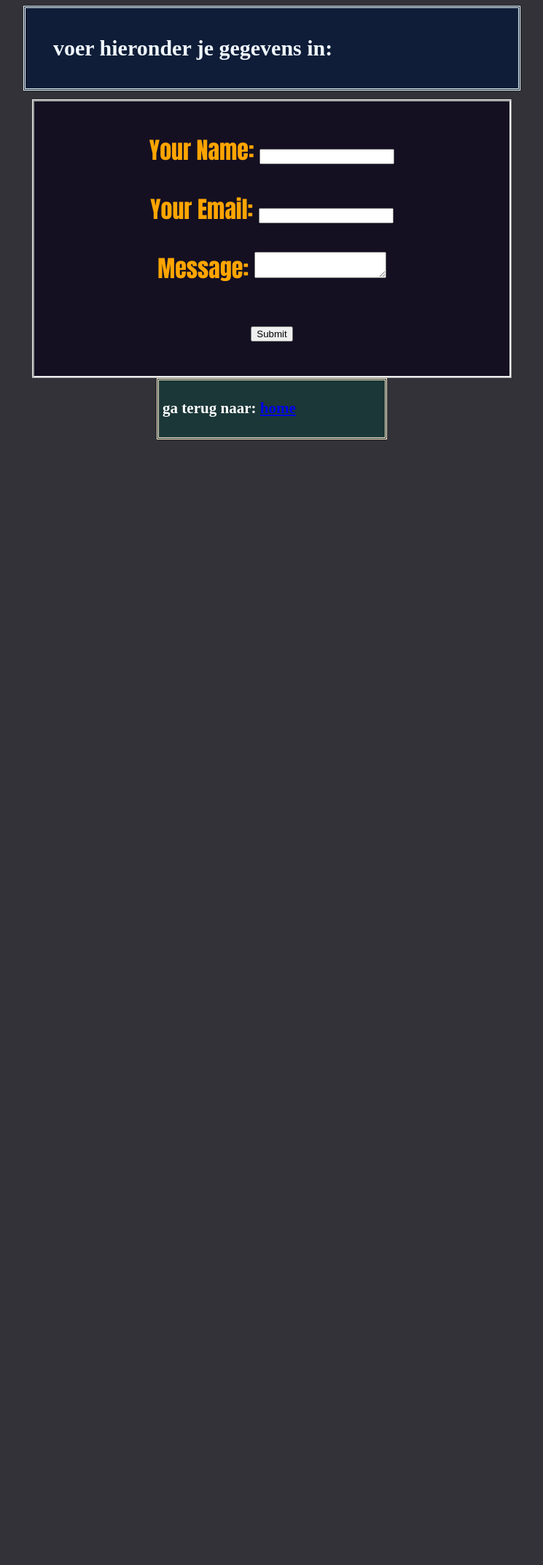
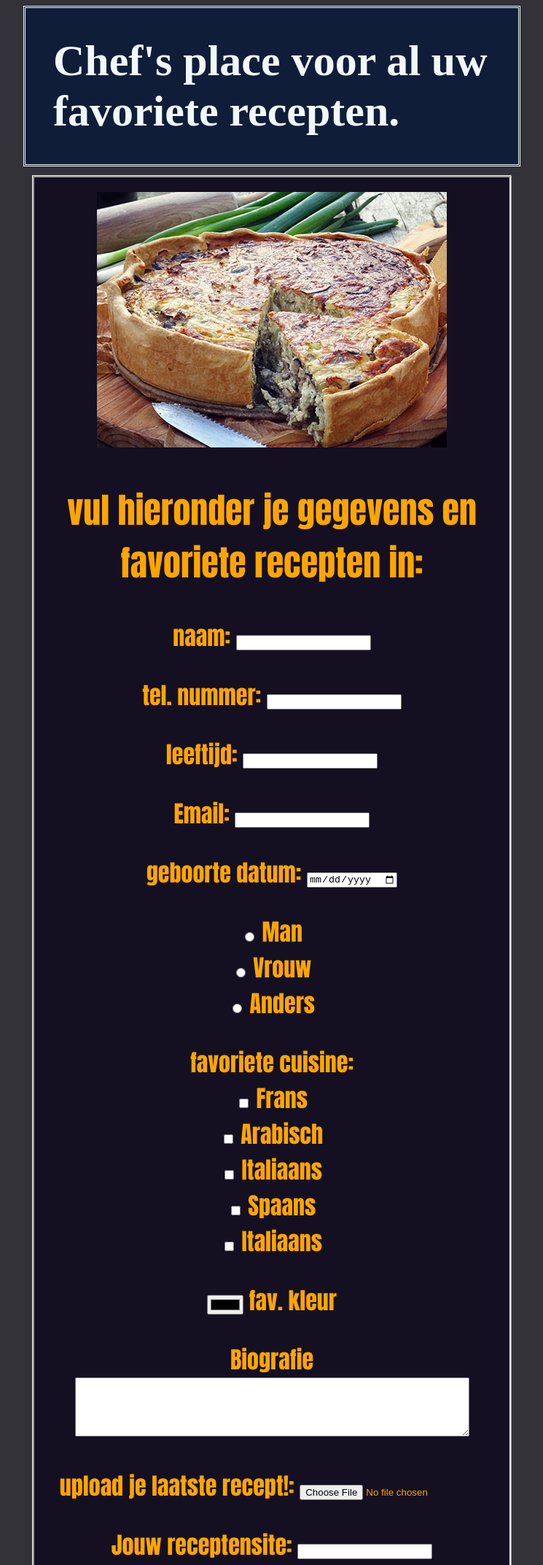
Before and after one commit to JimS-1987/Eerste-HTML, a plain HTML site: page opdracht 9/contact.html in a window 1280 px wide. Shown: the top 2144 px of the page at 73% size, without its empty margins (267-1012 px from the left). Before the commit the page ends 800 px from the top, so only its background shows below. Drawn offline with Linux system fonts and the light colour scheme.

Commit message:
Add files via upload

```diff
--- a/opdracht 9/contact.html
+++ b/opdracht 9/contact.html
@@ -8,23 +8,77 @@
     <title>Voer hier je gegevens in:</title>
   </head>
   <body>
-    <header class="title">voer hieronder je gegevens in:</header>
+    <header class="title">Chef's place voor al uw favoriete recepten.</header>
 
     <main>
+        <img class="img2" src="hartige-taart-met-paddenstoelen.jpg" alt="hartige-taart-met-paddenstoelen">
       <form name="contact" method="POST" data-netlify="true">
-        <p>
-          <label>Your Name: <input type="text" name="name" /></label>
-        </p>
-        <p>
-          <label>Your Email: <input type="email" name="email" /></label>
-        </p>
 
-        <p>
-          <label>Message: <textarea name="message"></textarea></label>
-        </p>
-        <p>
-          <button type="submit">Submit</button>
-        </p>
+        <h2>vul hieronder je gegevens en favoriete recepten in:</h2>
+            <p>
+                <label>naam: <input type="text" name="name" /></label>
+            </p>
+            <p>
+                <label>tel. nummer: <input type="text" name="phone" /></label>
+            </p>
+            <p>
+                <label>leeftijd: <input type="text" name="age" /></label>
+            </p>
+            <p>
+                <label>Email: <input type="email" name="email" /></label>
+            </p>
+                <label>geboorte datum: <input type="date" name="date of birth" /></label>
+            </p>
+             <P>
+                <label><input type="radio" id="male" name="gender" value="male">
+                <label for="male">Man</label><br>
+                <input type="radio" id="female" name="gender" value="female">
+                <label for="female">Vrouw</label><br>
+                <input type="radio" id="other" name="gender" value="other">
+                <label for="other">Anders</label>
+             </P>
+             <p>
+                <label>favoriete cuisine:</label><br>
+
+                <input type="checkbox" id="franse" name="vehicle1" value="Frans">
+                <label for="Franse keuken"> Frans</label><br>
+
+                <input type="checkbox" id="Arabisch" name="Arabische keuken" value="Arabisch">
+                <label for="Arabisch"> Arabisch</label><br>
+
+                <input type="checkbox" id="Italiaans" name="Italiaans" value="Italiaans">
+                <label for="vehicle3"> Italiaans</label><br>
+
+                <input type="checkbox" id="Spaans" name="Spaans" value="Spaans">
+                <label for="Spaans"> Spaans</label><br>
+
+                <input type="checkbox" id="Italiaans" name="Italiaans" value="Italiaans">
+                <label for="Italiaans"> Italiaans</label><br>
+            </p>
+            <p>
+                 <input type="color" id="fav.kleur" name="fav.kleur" value="color">
+                 <label for="fav.kleur">fav. kleur</label>
+            </p>
+            <P>
+                 <label for="biografie">Biografie</label><br>
+                 <textarea id="biografie" rows="5" cols="65"> </textarea>
+
+            </P>
+            <p>
+                <label for="myfile">upload je laatste recept!:</label>
+                <input type="file" id="myfile" name="myfile">
+            </p>
+            <p>  <label for="homepage">Jouw receptensite:</label>
+                 <input type="url" id="url" name="url">
+
+
+            <p>
+                <button type="submit">Submit</button>
+                <button type="reset">Reset</button>
+
+            </p>
+
+
       </form>
     </main>
     <footer>
--- a/opdracht 9/inline.css
+++ b/opdracht 9/inline.css
@@ -13,7 +13,7 @@
 }
 .title {
   margin: auto;
-  width: 400px;
+  width: 600px;
   color: aliceblue;
   border-style: double;
   border-color: azure;
@@ -76,10 +76,17 @@ body { background-color: rgb(17, 41, 39); }
 footer {border-color: blanchedalmond;border-style: double;padding: 5px; font-size: large; font-display:grid;
    background-color: rgb(27, 55, 56);
    margin:auto ;color:white;
-   width:300px;}
+   width:320px;}
 
 nav {border-style: dotted;
 border: floralwhite;}
+
+.img2{
+    min-width: 320px;
+    padding: auto;
+    height: auto;
+    width: auto;
+   display:grid; }
 
 
 @media screen and (min-width: 1024px) {
@@ -108,10 +115,18 @@ border: floralwhite;}
   background-color: rgb(15, 29, 56);
   margin: auto;
   padding:3%;
-  font-size:30px;
+  font-size:60px;
   display: grid;
 }
  footer {border-color: blanchedalmond;border-style: double;padding: 5px; font-size: large; font-display:grid;
    background-color: rgb(27, 55, 56);
    margin:auto ;color:white;
-   width:300px;}
+   width:320px;}
+
+   .img2{
+    min-width:1%;
+    padding: 0 auto;
+    height: auto;
+    width: auto;
+    margin:auto;
+    display:grid;}
```
Also changed, not shown: opdracht 9/hartige-taart-met-paddenstoelen.jpg (added).
